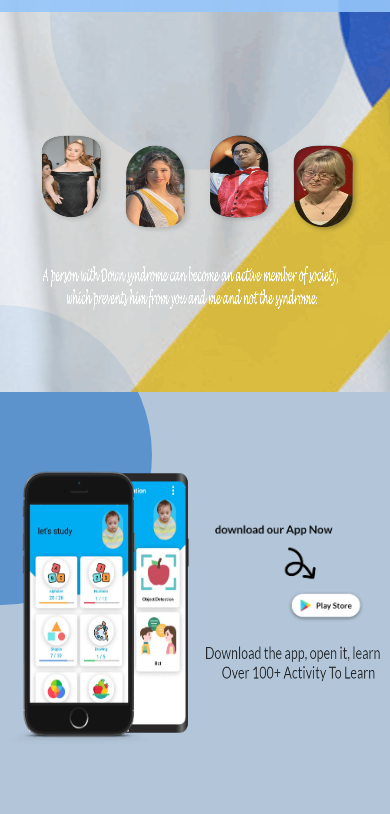
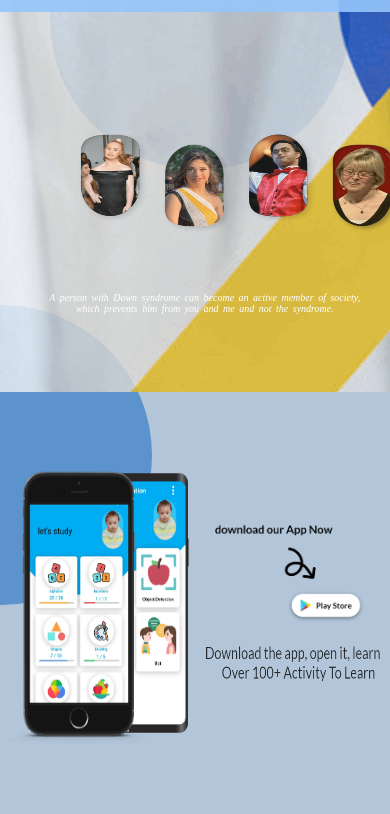
Before and after one commit to butterfly-sarah/down-syndrome, a plain HTML site: page index.html in a window 390 px wide. Shown: the part 30-844 px from the top of the page. Drawn offline with Linux system fonts and the light colour scheme.

Commit message:
downsyn commit

```diff
--- a/down.css
+++ b/down.css
@@ -68,6 +68,9 @@ body{
     width: 180px;
     height: 250px;
 }
+.new:first-child{
+    margin-left: 10vw;
+}
 .nav{
     display: inline-block;
     text-decoration: none;
@@ -101,11 +104,7 @@ body{
     margin-left: 100px;
     margin-top: -35px;
 }
-#person{
-    display: block;
-    margin-top: 55px;
-    width: 65vw;
-}
+
 tr{
     width: 100vw;
     height: 100vh;
@@ -235,6 +234,19 @@ h6{
     text-align: center;
     color: #ffffff;
 }
+#person{
+    display: block;
+    margin-top: 55px;
+    width: 85vw;
+    text-align: justify;
+    word-spacing: 10px;
+    font-family: "Lucida Handwriting";
+    font-size: 30px;
+    font-weight: normal;
+    font-style: italic;
+    text-align: center;
+    color: #ffffff;
+}
 @media(max-width:450px){
     .home{
         width: 100vw;
@@ -316,10 +328,17 @@ h6{
         margin-left: 10px;
     }
     #person{
-        margin-left:0px;
-        margin-top: 25px;
-        width: 305px;
-        height: 50px;
+        display: block;
+        margin-top: 55px;
+        width: 85vw;
+        text-align: justify;
+        word-spacing: 2px;
+        font-family: "Lucida Handwriting";
+        font-size: 10px;
+        font-weight: normal;
+        font-style: italic;
+        text-align: center;
+        color: #ffffff;
     }
     .circle1{
         position: absolute;
--- a/index.html
+++ b/index.html
@@ -24,7 +24,7 @@
             <img class="new" src="images/NoPath - Copy (7).png" alt="">
             <img class="up new" src="images/images-6-2 (1).png" alt="">
             <img class="new" src="images/images-7-4 (1).png" alt="">
-            <img src="images/A person with Down s.png" alt="" id="person">
+            <span id="person">A person with Down syndrome can become an active member of society, which prevents him from you and me and not the syndrome.</span>
         </div>
     </div>
     <div>
```
